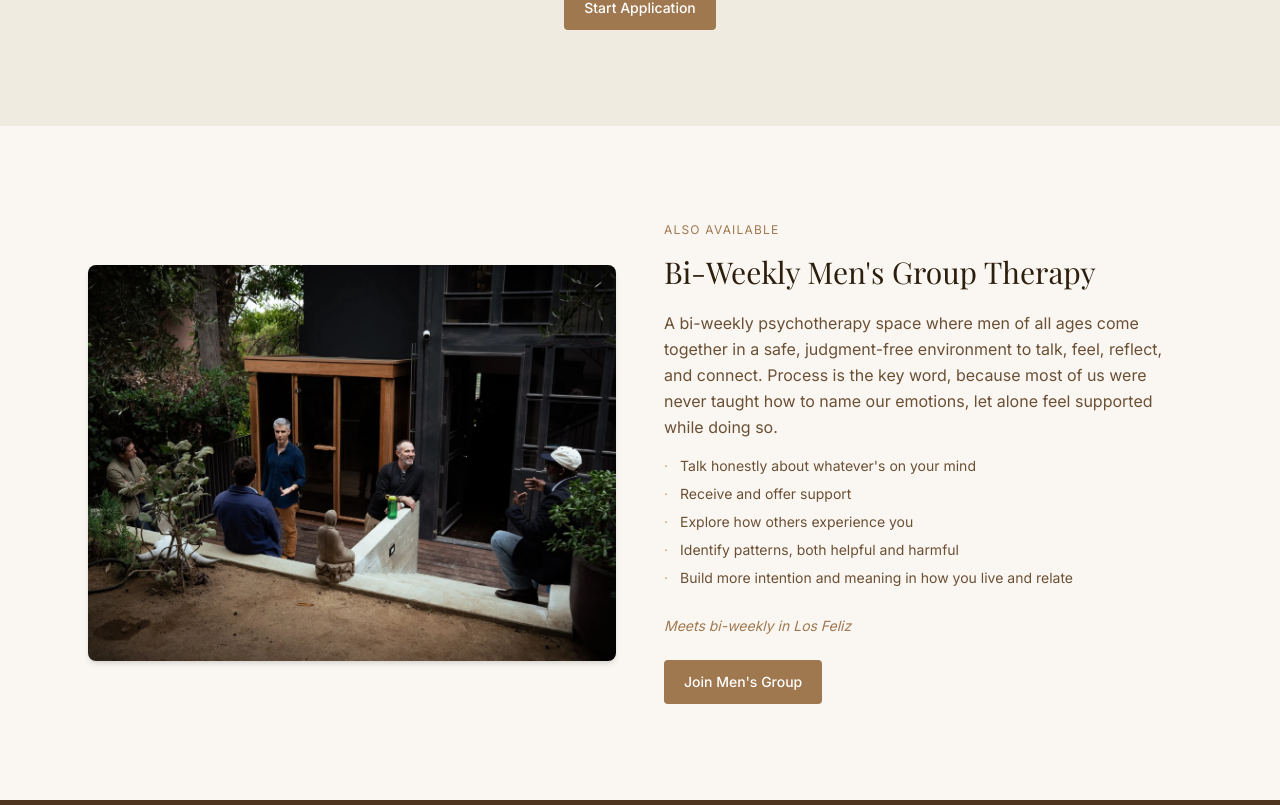
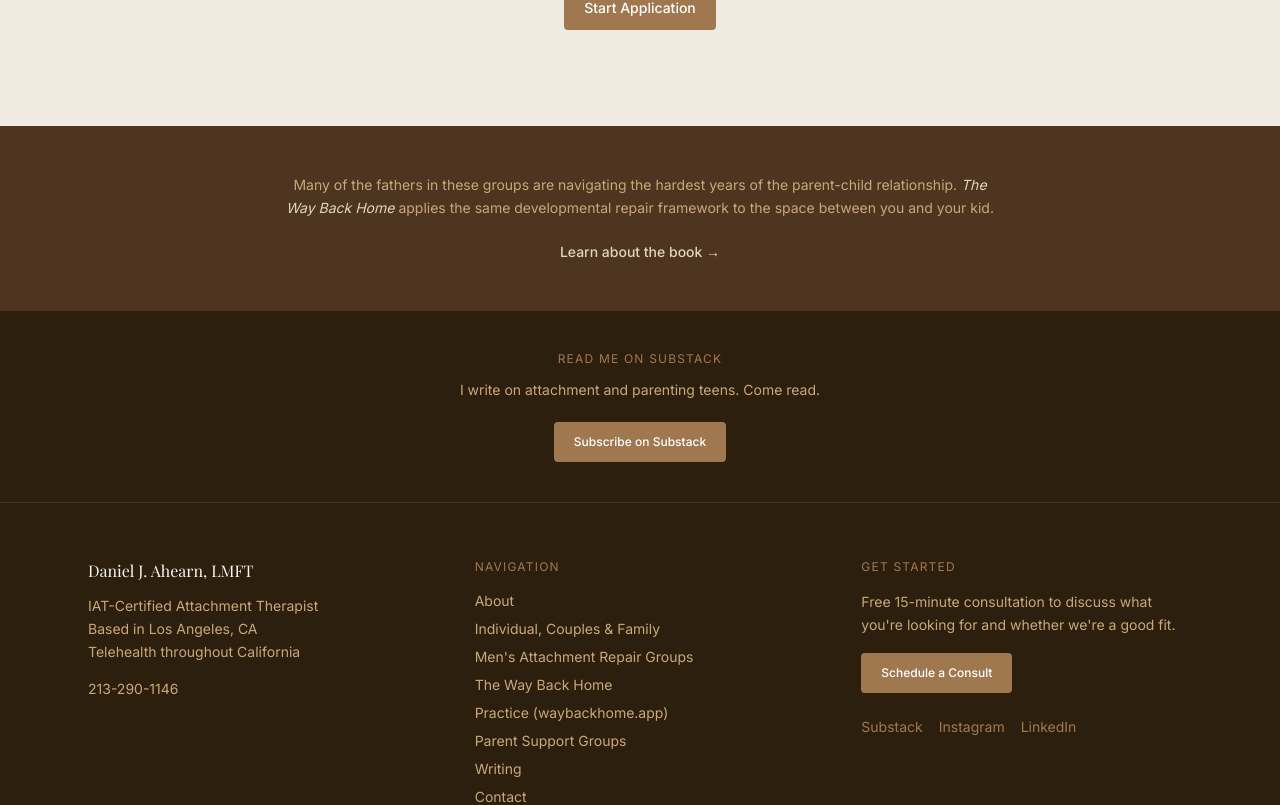
Before and after one commit to danieljahearnlmft/danieljahearnlmft.com, a Next.js app: page /mens-work in a window 1280 px wide. Shown: the part 4320-5125 px from the top of the page. Built offline with nearby package versions, Linux system fonts and the light colour scheme; a web font is replaced by a local one.

Commit message:
Remove bi-weekly men's group; point cohort buttons to new application form

```diff
--- a/src/app/mens-work/page.tsx
+++ b/src/app/mens-work/page.tsx
@@ -39,7 +39,7 @@ export default function MensWork() {
             </p>
             <div className="flex flex-wrap gap-3">
               <a
-                href="https://docs.google.com/forms/d/10i5L7LvcQn2Fp84d5AX2xysYE8y-ZJmB7TgBxkWcN_8/viewform"
+                href="https://docs.google.com/forms/d/1qRud6L6w43N5BFNXVdgrWk5GrUFeUEnZl9cny9FjL4I/viewform"
                 target="_blank"
                 rel="noopener noreferrer"
                 className="btn-primary"
@@ -216,58 +216,13 @@ export default function MensWork() {
             Includes 16 guided group sessions (24 hours), guided IPF audio recordings for home practice, written materials and developmental frameworks, email support between sessions, and alumni group access after completion.
           </p>
           <a
-            href="https://docs.google.com/forms/d/10i5L7LvcQn2Fp84d5AX2xysYE8y-ZJmB7TgBxkWcN_8/viewform"
+            href="https://docs.google.com/forms/d/1qRud6L6w43N5BFNXVdgrWk5GrUFeUEnZl9cny9FjL4I/viewform"
             target="_blank"
             rel="noopener noreferrer"
             className="btn-primary"
           >
             Start Application
           </a>
-        </div>
-      </section>
-
-      {/* Bi-weekly group */}
-      <section className="section-cream">
-        <div className="container-main">
-          <div className="grid md:grid-cols-2 gap-12 items-center">
-            <div className="relative aspect-[4/3] rounded-lg overflow-hidden shadow-md order-2 md:order-1">
-              <Image
-                src="/images/mens-groups-2.jpg"
-                alt="Bi-weekly Men's Group Therapy"
-                fill
-                className="object-cover object-center"
-              />
-            </div>
-            <div className="order-1 md:order-2">
-              <p className="eyebrow">Also Available</p>
-              <h2 className="text-3xl font-serif text-cream-900 mb-5">Bi-Weekly Men's Group Therapy</h2>
-              <p className="text-cream-700 leading-relaxed mb-4">
-                A bi-weekly psychotherapy space where men of all ages come together in a safe, judgment-free environment to talk, feel, reflect, and connect. Process is the key word, because most of us were never taught how to name our emotions, let alone feel supported while doing so.
-              </p>
-              <ul className="space-y-2 mb-7">
-                {[
-                  'Talk honestly about whatever\'s on your mind',
-                  'Receive and offer support',
-                  'Explore how others experience you',
-                  'Identify patterns, both helpful and harmful',
-                  'Build more intention and meaning in how you live and relate',
-                ].map((item) => (
-                  <li key={item} className="flex gap-3 text-cream-700 text-sm">
-                    <span className="text-cream-400 shrink-0">·</span>{item}
-                  </li>
-                ))}
-              </ul>
-              <p className="text-cream-500 text-sm italic mb-6">Meets bi-weekly in Los Feliz</p>
-              <a
-                href="https://docs.google.com/forms/d/10i5L7LvcQn2Fp84d5AX2xysYE8y-ZJmB7TgBxkWcN_8/viewform"
-                target="_blank"
-                rel="noopener noreferrer"
-                className="btn-primary"
-              >
-                Join Men's Group
-              </a>
-            </div>
-          </div>
         </div>
       </section>
 
```
